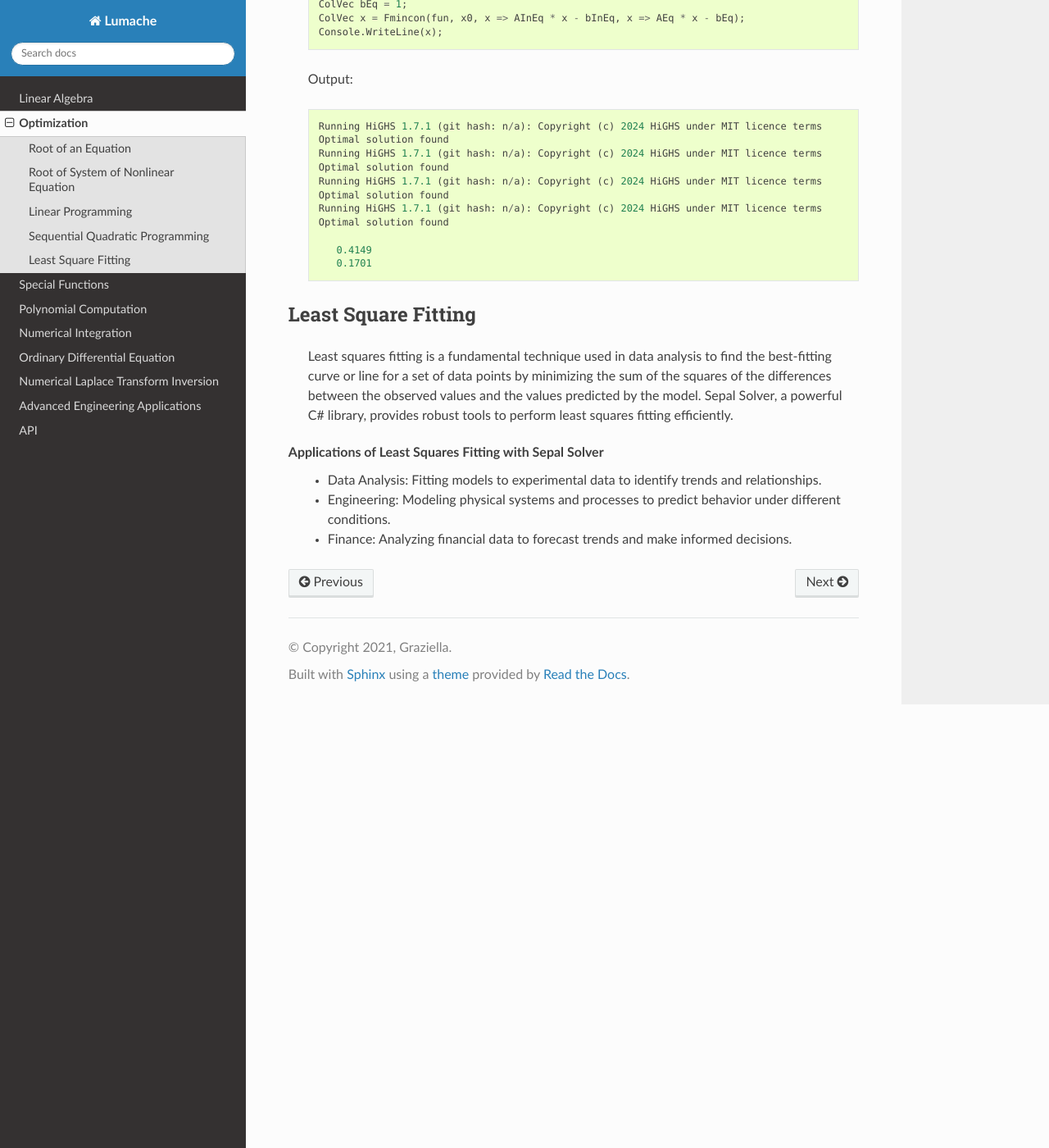
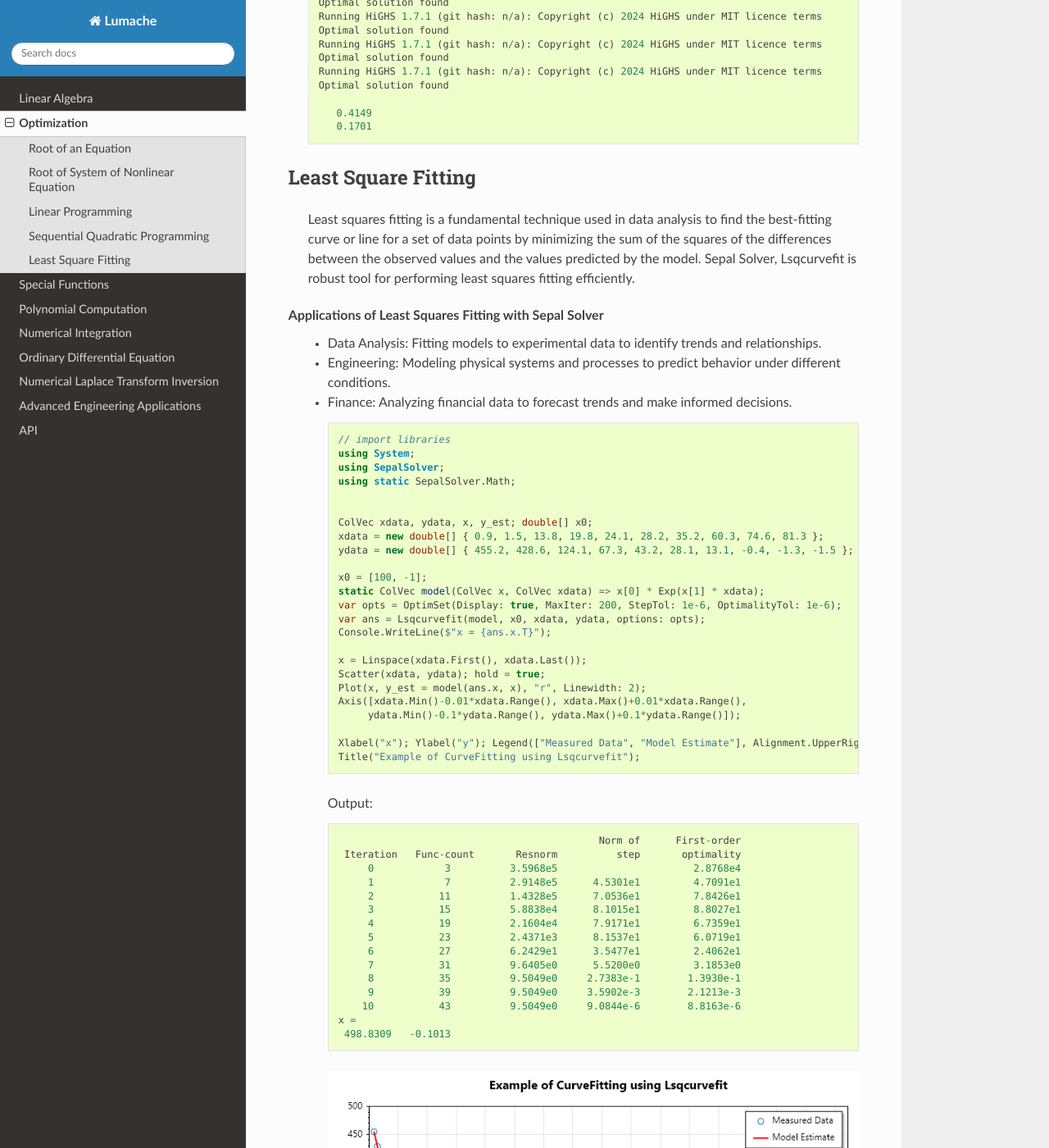
Before and after one commit to cyphercrescent/sepalsolver-doc, a Sphinx documentation site: the page built from docs/source/Optimization.rst, in a window 1280 px wide and 1400 px high, scrolled down 5370 px. Shown: the whole window at 82% size. Built offline with Sphinx 7.4.7 and the Read the Docs theme 3.1.0, drawn with Linux system fonts in a browser that asks for light colours; some of the changed text lies outside the part shown.

Commit message:
added new picture

```diff
--- a/docs/source/Optimization.rst
+++ b/docs/source/Optimization.rst
@@ -84,7 +84,7 @@
    using static SepalSolver.Math;
 
    static double fun(double x) => Pow(x, 3) - 2 * x - 5;
-   var ops = SolverSet(Display: true);
+   var opts = SolverSet(Display: true);
    double x0 = 2;
    double root = Fzero(fun, x0, opts);
 
@@ -117,105 +117,41 @@
 .. math:: x_0 = [0.1, 0.1, -0.1]^T
 
 
-.. tabs::
+.. code-block:: C#
 
-   .. tab:: CCL-Math
-      CCL-Math Implementation
+   // import libraries
+   using System;
+   using SepalSolver;
+   using static SepalSolver.Math;
 
-      .. code-block:: C#
+   double[] x0, res; ColVec x
+   // define the function
+   ColVec fun(ColVec x)
+   {
+      double x1 = x[0], x2 = x[1], x3 = x[2];
+      res = [3 * x1 - Cos(x2 * x3) - 0.5,
+             x1 * x1 - 81*Pow(x2 + 0.1, 2) + Sin(x3) + 1.06,
+             Exp(-x1 * x2) + 20 * x3 + (10 * pi - 3) / 3];
+      return res;
+   };
 
-         // import libraries
-         using System;
-         using SepalSolver;
-         using static SepalSolver.Math;
+   // set initial guess
+   x0 = [0.1, 0.1, -0.1];
 
-         double[] x0, res; ColVec x
-         // define the function
-         ColVec fun(ColVec x)
-         {
-             double x1 = x[0], x2 = x[1], x3 = x[2];
-             res = [3 * x1 - Cos(x2 * x3) - 0.5,
-                    x1 * x1 - 81*Pow(x2 + 0.1, 2) + Sin(x3) + 1.06,
-                    Exp(-x1 * x2) + 20 * x3 + (10 * pi - 3) / 3];
-             return res;
-         };
+   // call the solver
+   x = Fsolve(fun, x0);
 
-         // set initial guess
-         x0 = [0.1, 0.1, -0.1];
+   // display the result
+   Console.WriteLine(x);
 
-         // call the solver
-         x = Fsolve(fun, x0);
+   Output:
 
-         // display the result
-         Console.WriteLine(x);
+   .. code-block:: C#
 
-      Output:
+      0.5000
+      0.0000
+     -0.5236
 
-         .. code-block:: C#
-
-            0.5000
-            0.0000
-           -0.5236
-
-   .. tab:: Python
-
-      Python Implementation
-
-      .. code-block:: python
-
-         import numpy as np
-         from scipy.optimize import fsolve
-
-         # define function
-         def func(x):
-             x1 = x[0]; x2 = x[1]; x3 = x[2]; pi = np.pi;
-             return [3 * x1 - np.cos(x2 * x3) - 0.5,
-                     x1 * x1 - 81*(x2 + 0.1)**2 + np.sin(x3) + 1.06,
-                     np.exp(-x1 * x2) + 20 * x3 + (10 * pi - 3) / 3]
-
-
-         # set inigial guess
-         x0 = [0.1, 0.1, -0.1]
-
-         # call the solver
-         x = fsolve(func, x0)
-
-         # display the result
-         print(x)
-
-      Output:
-
-         .. code-block:: python
-
-            [ 5.00000000e-01  1.38102142e-13 -5.23598776e-01]
-
-   .. tab:: Matlab
-
-      Matlab Implementation
-
-      .. code-block:: matlab
-
-         % define the function handle
-         f = @(x)[3*x(1) - cos(x(2)*x(2)) - 1/2;
-                  x(1)^2 - 81*(x(2)+0.1)^2 + sin(x(3)) + 1.06;
-                  exp(x(1)*x(2)) + 20*x(3) + (10 * pi - 3)/3 ];
-
-         % set initial guess
-         x0 = [0.1; 0.1; -0.1];
-
-         % call the solver
-         x = fsolve(f, x0);
-
-         % display the result
-         disp(x);
-
-      Output:
-
-         .. code-block:: matlab
-
-             0.5000
-             0.0000
-            -0.5236
 
 
 Linear Programming
@@ -302,7 +238,6 @@
 --------------------------------
 fmincon function is a versatile tool for solving constrained nonlinear optimization problems. It finds the minimum of a scalar function subject to various constraints, including linear, nonlinear, and bound constraints using sequential quadratic programming:
 
-
    .. code-block:: C#
 
       // import libraries
@@ -338,9 +273,62 @@
 
 Least Square Fitting
 ---------------------
-    Least squares fitting is a fundamental technique used in data analysis to find the best-fitting curve or line for a set of data points by minimizing the sum of the squares of the differences between the observed values and the values predicted by the model. Sepal Solver, a powerful C# library, provides robust tools to perform least squares fitting efficiently.
+    Least squares fitting is a fundamental technique used in data analysis to find the best-fitting curve or line for a set of data points by minimizing the sum of the squares of the differences between the observed values and the values predicted by the model.
+    Sepal Solver, Lsqcurvefit is robust tool for performing least squares fitting efficiently.
 
 Applications of Least Squares Fitting with Sepal Solver
  - Data Analysis: Fitting models to experimental data to identify trends and relationships.
  - Engineering: Modeling physical systems and processes to predict behavior under different conditions.
  - Finance: Analyzing financial data to forecast trends and make informed decisions.
+
+
+   .. code-block:: C#
+
+      // import libraries
+      using System;
+      using SepalSolver;
+      using static SepalSolver.Math;
+
+
+      ColVec xdata, ydata, x, y_est; double[] x0;
+      xdata = new double[] { 0.9, 1.5, 13.8, 19.8, 24.1, 28.2, 35.2, 60.3, 74.6, 81.3 };
+      ydata = new double[] { 455.2, 428.6, 124.1, 67.3, 43.2, 28.1, 13.1, -0.4, -1.3, -1.5 };
+
+      x0 = [100, -1];
+      static ColVec model(ColVec x, ColVec xdata) => x[0] * Exp(x[1] * xdata);
+      var opts = OptimSet(Display: true, MaxIter: 200, StepTol: 1e-6, OptimalityTol: 1e-6);
+      var ans = Lsqcurvefit(model, x0, xdata, ydata, options: opts);
+      Console.WriteLine($"x = {ans.x.T}");
+
+      x = Linspace(xdata.First(), xdata.Last());
+      Scatter(xdata, ydata); hold = true;
+      Plot(x, y_est = model(ans.x, x), "r", Linewidth: 2);
+      Axis([xdata.Min()-0.01*xdata.Range(), xdata.Max()+0.01*xdata.Range(),
+           ydata.Min()-0.1*ydata.Range(), ydata.Max()+0.1*ydata.Range()]);
+
+      Xlabel("x"); Ylabel("y"); Legend(["Measured Data", "Model Estimate"], Alignment.UpperRight);
+      Title("Example of CurveFitting using Lsqcurvefit");
+
+   Output:
+
+   .. code-block:: C#
+
+                                                  Norm of      First-order
+       Iteration   Func-count       Resnorm          step       optimality
+           0            3          3.5968e5                       2.8768e4
+           1            7          2.9148e5      4.5301e1         4.7091e1
+           2           11          1.4328e5      7.0536e1         7.8426e1
+           3           15          5.8838e4      8.1015e1         8.8027e1
+           4           19          2.1604e4      7.9171e1         6.7359e1
+           5           23          2.4371e3      8.1537e1         6.0719e1
+           6           27          6.2429e1      3.5477e1         2.4062e1
+           7           31          9.6405e0      5.5200e0         3.1853e0
+           8           35          9.5049e0     2.7383e-1        1.3930e-1
+           9           39          9.5049e0     3.5902e-3        2.1213e-3
+          10           43          9.5049e0     9.0844e-6        8.8163e-6
+      x =
+       498.8309   -0.1013
+
+   .. figure:: images/LMTest1.png
+      :align: center
+      :alt: LMTest1.png
```
Also changed, not shown: docs/source/images/LMTest1.png, docs/source/images/LMTest2.png, 1 other file.
